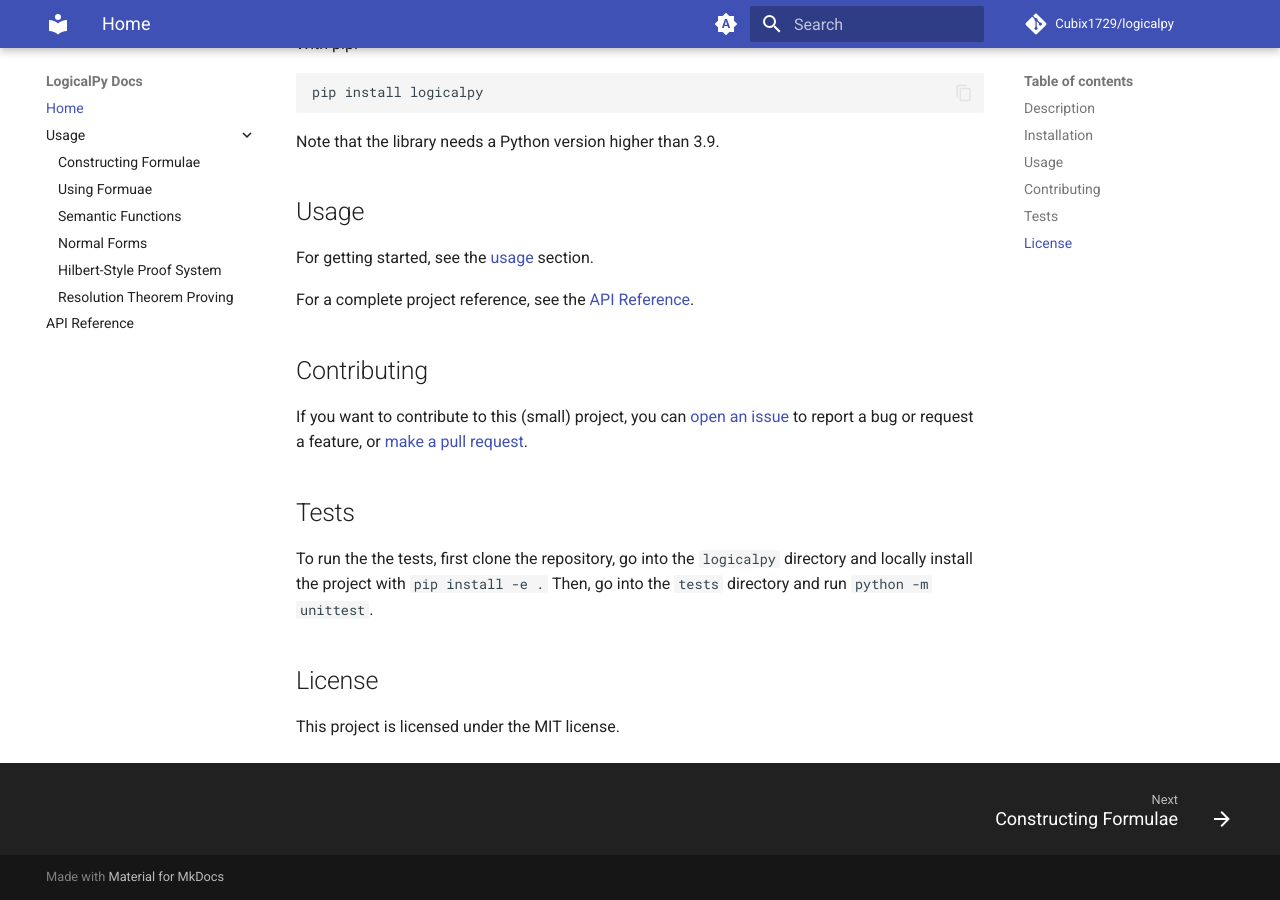
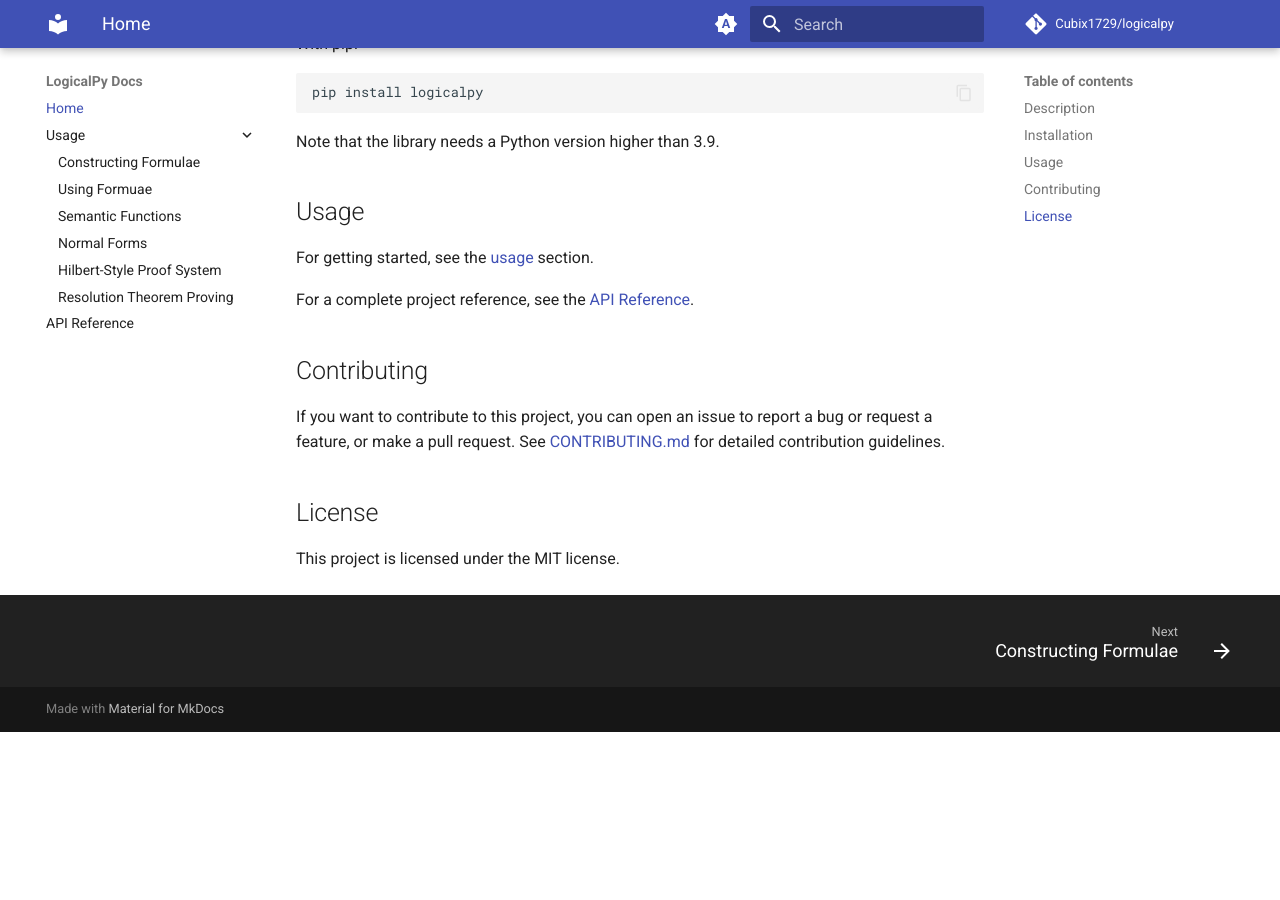
Before and after one commit to Cubix1729/logicalpy, an MkDocs documentation site: the page built from docs/index.md, in a window 1280 px wide and 900 px high, scrolled down 702 px. Built offline with MkDocs 1.6.1 and Material for MkDocs 9.7.7, drawn with Linux system fonts in a browser that asks for light colours; comment, search, counter and statistics services are not loaded; after the commit the page ends 1434 px from its top, so only the background shows below that.

Commit message:
Added CONTRIBUTING.md

```diff
--- a/docs/index.md
+++ b/docs/index.md
@@ -38,13 +38,9 @@ For a complete project reference, see the [API Reference](api-reference/logicalp
 
 ## Contributing
 
-If you want to contribute to this (small) project, you can [open an issue](https://github.com/Cubix1729/logicalpy/issues)
-to report a bug or request a feature, or [make a pull request](https://github.com/Cubix1729/logicalpy/pulls).
-
-## Tests
-
-To run the the tests, first clone the repository, go into the `logicalpy` directory and locally install the project with `pip install -e .`
-Then, go into the `tests` directory and run `python -m unittest`.
+If you want to contribute to this project, you can open an issue to report a bug or request a feature,
+or make a pull request.
+See [CONTRIBUTING.md](https://github.com/Cubix1729/logicalpy/blob/master/CONTRIBUTING.md) for detailed contribution guidelines.
 
 ## License
 
```
Also changed, not shown: CONTRIBUTING.md (added, +77 -0 lines), README.md (+3 -7 lines).
